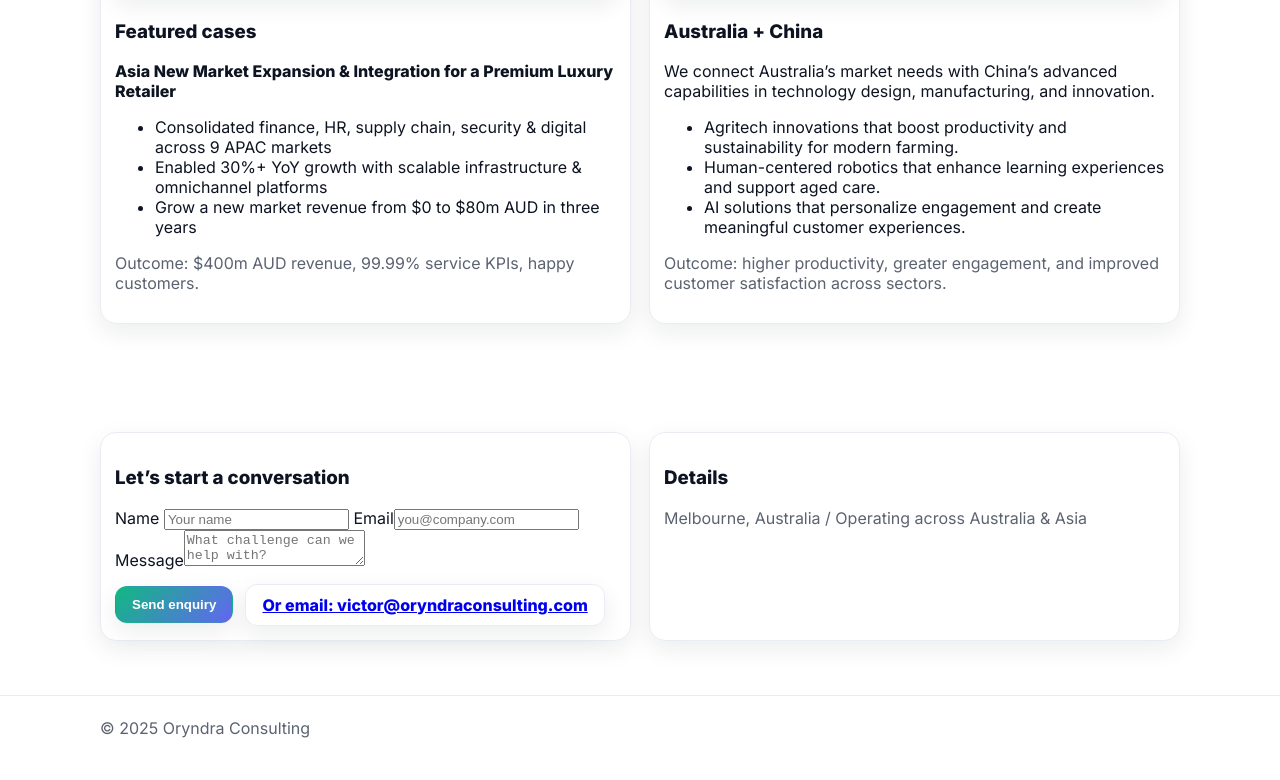
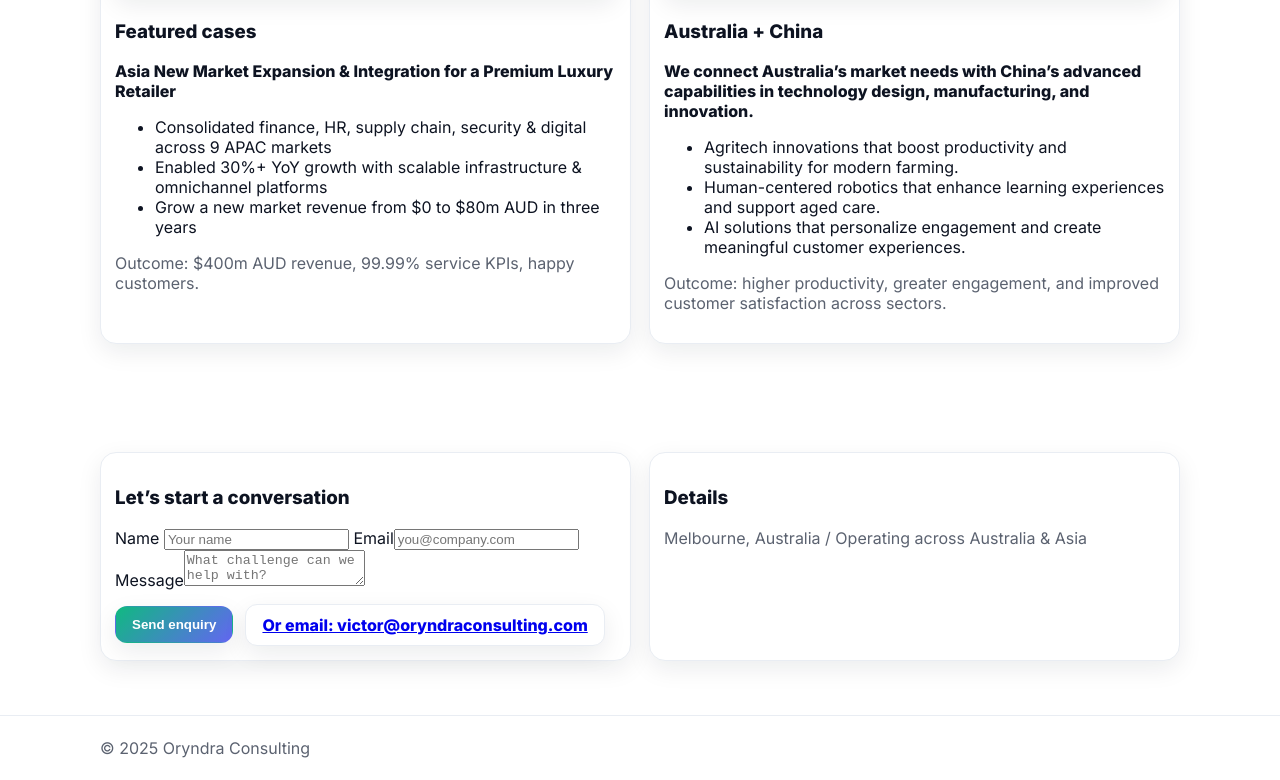
Before and after one commit to vzhu777/oryndra, a plain HTML site: page index.html in a window 1280 px wide. Shown: the part 2019-2799 px from the top of the page. Drawn offline with Linux system fonts and the light colour scheme.

Commit message:
Fix HTML paragraph tag formatting

```diff
--- a/index.html
+++ b/index.html
@@ -92,7 +92,7 @@
         <div class="panel">
           <img class="thumb" src="assets/bridge_au_cn2.png" alt="Australia to China connection" loading="lazy">
           <h3>Australia + China</h3>
-          <p><strong></strong>We connect Australia’s market needs with China’s advanced capabilities in technology design, manufacturing, and innovation.</strong></p>
+          <p><strong>We connect Australia’s market needs with China’s advanced capabilities in technology design, manufacturing, and innovation.</strong></p>
            <ul>
             <li>Agritech innovations that boost productivity and sustainability for modern farming.</li>
             <li>Human-centered robotics that enhance learning experiences and support aged care.</li>
```
